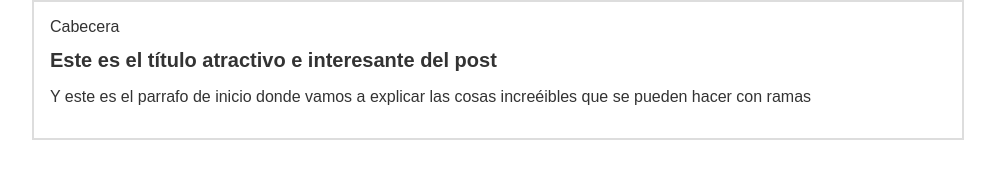
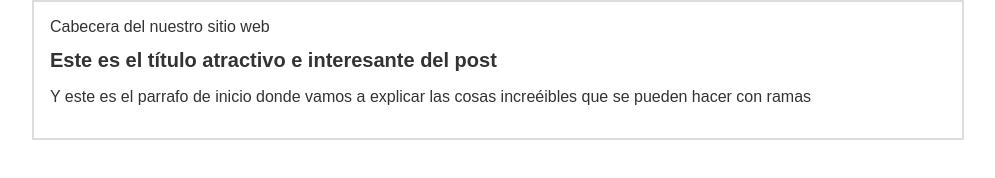
Before and after one commit to Duarte-99/hyperblog, a plain HTML site: page blogspot.html in a window 1280 px wide. Shown: the whole page, without its empty margins (142-1137 px from the left). Drawn offline with Linux system fonts and the light colour scheme.

Commit message:
Texto para la cebecera

```diff
--- a/blogspot.html
+++ b/blogspot.html
@@ -7,14 +7,19 @@
     <link rel="stylesheet" href="css/estilos.css">
 </head>
     <body>
+
         <div id="container">
+
             <div id="cabecera">
-                Cabecera
+                Cabecera del nuestro sitio web
             </div>
+
             <div id="post">
                 <h1>Este es el título atractivo e interesante del post</h1>
                 <p>Y este es el parrafo de inicio donde vamos a explicar las cosas increéibles que se pueden hacer con ramas</p>
             </div>
+
         </div>
+
     </body>
 </html>
```
